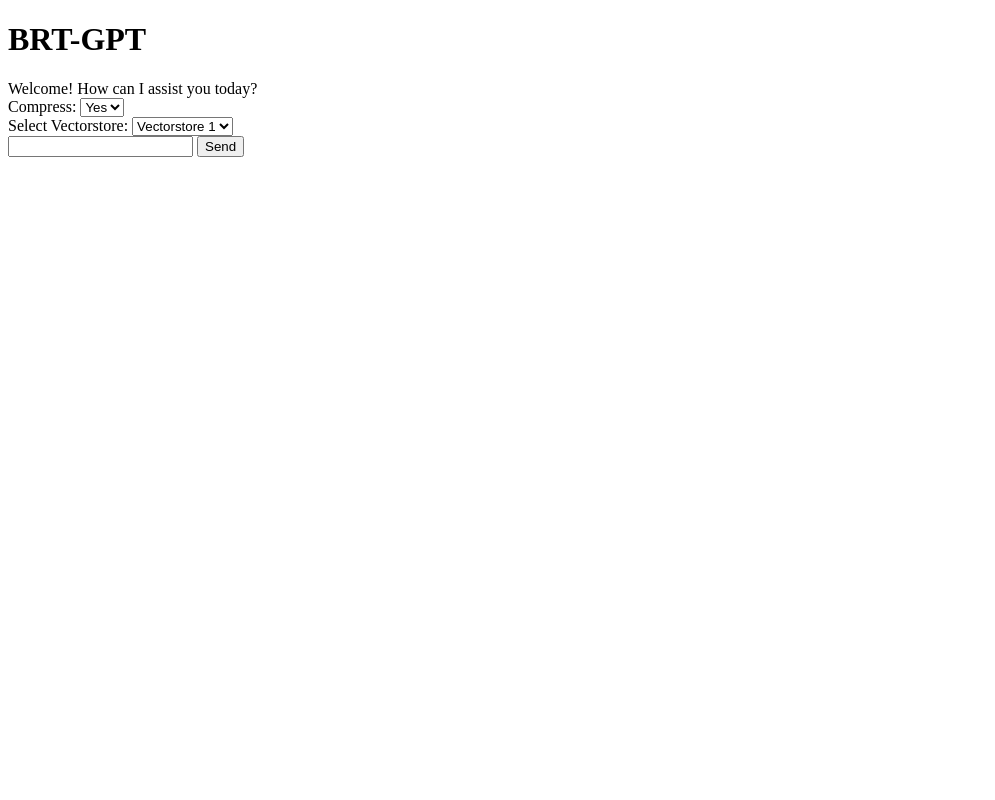
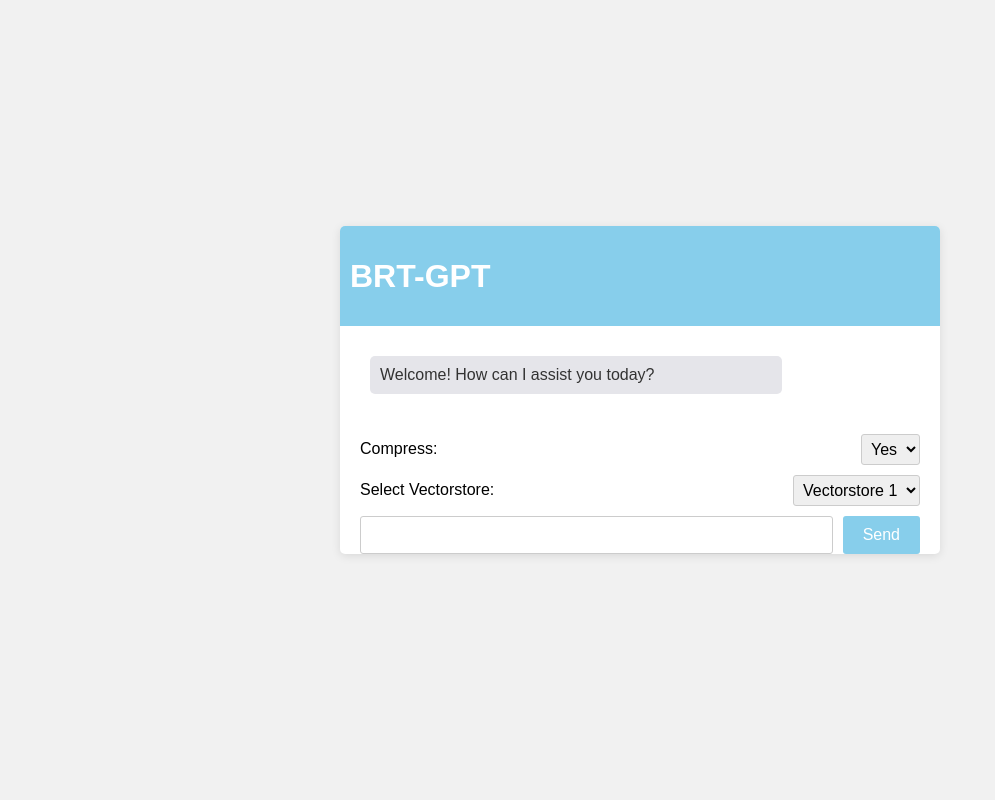
Before and after one commit to srikarthikv/test1, a PHP site: page / in a window 1280 px wide. Shown: the whole page, without its empty margins (0-995 px from the left). Run offline with PHP 8.4, Linux system fonts and the light colour scheme.

Commit message:
adding vectors drop down

```diff
--- a/index.php
+++ b/index.php
@@ -3,7 +3,109 @@
 <head>
     <title>BRT-GPT</title>
     <style>
-        /* CSS styles omitted for brevity */
+        body {
+            font-family: Arial, sans-serif;
+            margin: 0;
+            padding: 0;
+            background-color: #f1f1f1;
+            display: flex;
+            align-items: center;
+            justify-content: center;
+            min-height: 100vh;
+        }
+
+        .chat-container {
+            width: 80%;
+            max-width: 600px;
+            height: 80%;
+            max-height: 600px;
+            margin-bottom: 20px;
+            display: flex;
+            flex-direction: column;
+            background-color: #fff;
+            border-radius: 5px;
+            box-shadow: 0px 2px 10px rgba(0, 0, 0, 0.1);
+        }
+
+        .chat-header {
+            background-color: skyblue;
+            color: white;
+            padding: 10px;
+            border-top-left-radius: 5px;
+            border-top-right-radius: 5px;
+        }
+
+        .chat-body {
+            flex-grow: 1;
+            padding: 20px;
+            overflow-y: auto;
+        }
+
+        .message {
+            margin: 10px 10px;
+        }
+
+        .user-message {
+            background-color: #4CAF50;
+            color: white;
+            padding: 10px;
+            border-radius: 5px;
+            align-self: flex-end;
+            max-width: 70%;
+        }
+
+        .bot-message {
+            background-color: #e5e5ea;
+            color: #333;
+            padding: 10px;
+            border-radius: 5px;
+            align-self: flex-start;
+            max-width: 70%;
+        }
+
+        .input-container {
+            display: flex;
+            margin-top: 10px;
+            padding: 0 20px;
+        }
+
+        .input-container input[type="text"] {
+            flex: 1;
+            padding: 5px;
+            font-size: 16px;
+            border: 1px solid #ccc;
+            border-radius: 3px;
+        }
+
+        .input-container button[type="submit"] {
+            padding: 10px 20px;
+            font-size: 16px;
+            background-color: skyblue;
+            color: white;
+            border: none;
+            border-radius: 3px;
+            cursor: pointer;
+            margin-left: 10px;
+        }
+
+        .options-container {
+            margin-top: 10px;
+            display: flex;
+            justify-content: space-between;
+            align-items: center;
+            padding: 0 20px;
+        }
+
+        .options-container label {
+            margin-right: 10px;
+        }
+
+        .options-container select {
+            padding: 5px;
+            font-size: 16px;
+            border: 1px solid #ccc;
+            border-radius: 3px;
+        }
     </style>
 </head>
 <body>
```
